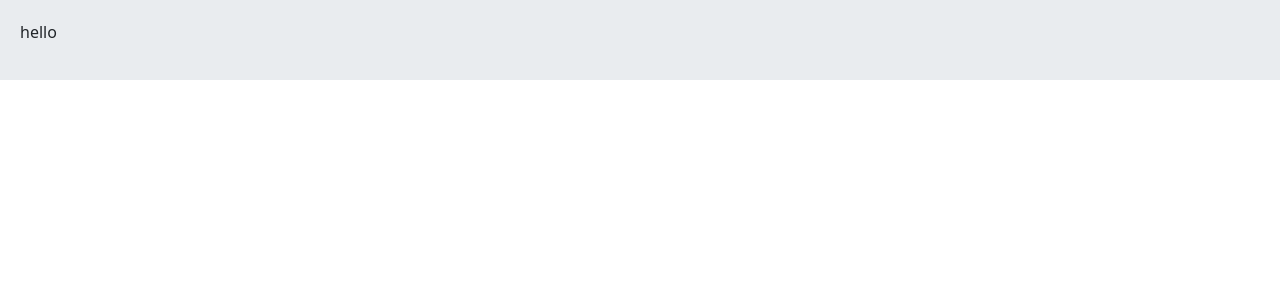
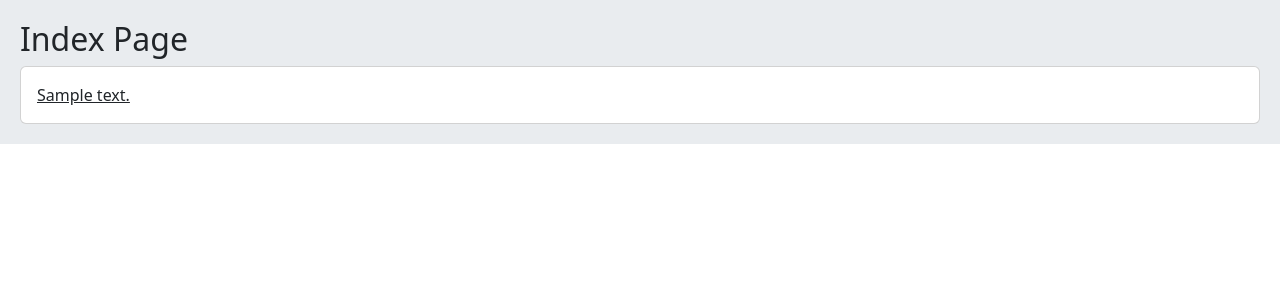
Before and after one commit to daryoushjamshidi8080/social-network, a Django app: template project/home/templates/home/index.html in a window 1280 px wide. Shown: the part 56-356 px from the top of the page. Run offline with Django 5.2, Linux system fonts and the light colour scheme; the template is opened without the code that fills it: values that come from a table or form of the project are taken from there, others are empty; tables that the repository leaves empty hold one stand-in row (values such as "Sample post"); parts of the project's set-up code (start-up, migrations or seed data) failed here and were passed over.

Commit message:
add models post to home app

```diff
--- a/project/home/templates/home/index.html
+++ b/project/home/templates/home/index.html
@@ -2,5 +2,11 @@
 
 
 {% block content %}
-    <p>hello </p>
+    <h2>Index Page</h2>
+
+    <div class="card">
+        {% for post in posts %}
+            <a href="" class="card-body"> {{ post.body|truncatewords:5 }} </a>
+        {% endfor %}
+    </div>
 {% endblock %}
--- a/project/home/urls.py
+++ b/project/home/urls.py
@@ -4,5 +4,7 @@ from . import views
 
 app_name = 'home'
 urlpatterns = [
-    path('', views.HomeView.as_view(), name='home')
+    path('', views.HomeView.as_view(), name='home'),
+    path('display_post/<int:post_id>/<slug:post_slug>/',
+         views.PostDetailView.as_view(), name='post_detail')
 ]
```
Also changed, not shown: project/home/views.py (+3 -4 lines).
